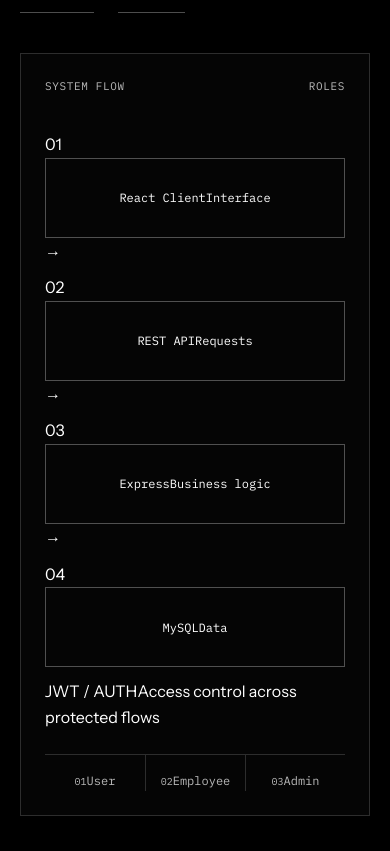
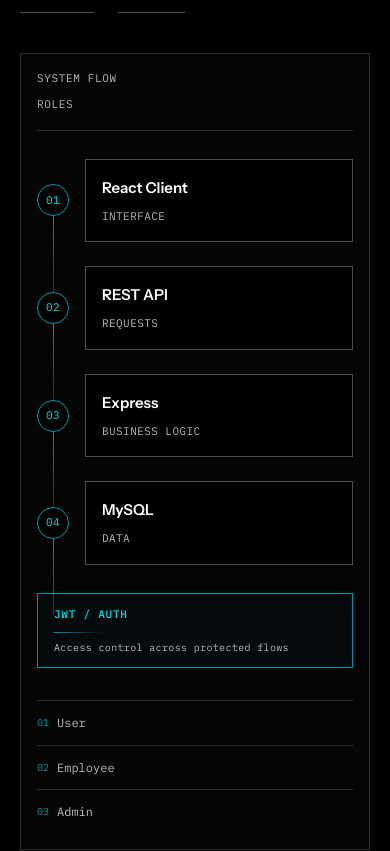
Before and after one commit to emma-dasilva-dev/emma-dasilva-portfolio, a Next.js app: page /en in a window 390 px wide. Shown: the part 1600-2451 px from the top of the page. Built offline with nearby package versions, Linux system fonts and the light colour scheme.

Commit message:
style: refine STAY system flow and mobile layout

```diff
--- a/src/components/sections/Work.module.css
+++ b/src/components/sections/Work.module.css
@@ -16,7 +16,11 @@
 .evidenceHeader,
 .calloutLabel,
 .techList,
-.roles {
+.roles,
+.stageMarker,
+.nodeDetail,
+.authLabel,
+.authDetail {
   font-family: var(--font-mono);
 }
 
@@ -168,11 +172,12 @@
   position: relative;
   display: flex;
   flex-direction: column;
-  justify-content: space-between;
-  min-height: 28rem;
+  min-height: 29rem;
   padding: var(--space-6);
   border: var(--border-width) solid var(--color-border);
-  background: rgb(255 255 255 / 0.018);
+  background:
+    linear-gradient(rgb(255 255 255 / 0.018), rgb(255 255 255 / 0.018)),
+    linear-gradient(90deg, transparent 24.8%, rgb(255 255 255 / 0.035) 25%, transparent 25.2%, transparent 49.8%, rgb(255 255 255 / 0.035) 50%, transparent 50.2%, transparent 74.8%, rgb(255 255 255 / 0.035) 75%, transparent 75.2%);
   transition: border-color var(--motion-standard) var(--ease-standard);
 }
 
@@ -193,82 +198,147 @@
 .architecture {
   position: relative;
   display: grid;
-  grid-template-columns: minmax(8rem, 1fr) auto minmax(8rem, 1fr);
-  grid-template-areas:
-    "react arrow1 api"
-    ". . ."
-    "express arrow2 mysql";
-  gap: var(--space-6);
+  grid-template-columns: repeat(4, minmax(0, 1fr));
+  gap: var(--space-3);
   align-items: center;
+  flex: 1;
   margin-block: var(--space-8);
+  padding-block: var(--space-8);
 }
 
-.systemNode,
-.authNode {
+.flowRail {
+  position: absolute;
+  left: 8%;
+  right: 8%;
+  top: 50%;
+  height: 1px;
+  background: linear-gradient(90deg, var(--color-accent-secondary), var(--color-accent));
+  opacity: 0.75;
+}
+
+.flowStage {
+  position: relative;
+  z-index: 1;
+  display: grid;
+  grid-template-rows: auto auto;
+  gap: var(--space-3);
+  justify-items: center;
+}
+
+.stageMarker {
+  display: grid;
+  place-items: center;
+  width: 2rem;
+  height: 2rem;
+  color: var(--color-accent);
+  border: 1px solid var(--color-accent-secondary);
+  border-radius: 50%;
+  background: var(--color-background);
+  font-size: 0.6875rem;
+  letter-spacing: 0.04em;
+}
+
+.systemNode {
   display: flex;
-  align-items: center;
+  flex-direction: column;
   justify-content: center;
-  min-height: 5rem;
+  min-height: 6.5rem;
+  width: 100%;
   padding: var(--space-4);
   border: var(--border-width) solid var(--color-border-strong);
-  font-family: var(--font-mono);
-  font-size: 0.75rem;
-  text-align: center;
+  background: rgb(0 0 0 / 0.78);
+  backdrop-filter: blur(2px);
+  transition:
+    border-color var(--motion-standard) var(--ease-standard),
+    transform var(--motion-standard) var(--ease-standard);
 }
 
-.systemNode:nth-of-type(1) {
-  grid-area: react;
+.flowStage:hover .systemNode {
+  border-color: var(--color-accent-secondary);
+  transform: translateY(-2px);
 }
 
-.systemNode:nth-of-type(2) {
-  grid-area: api;
+.nodeLabel {
+  color: var(--color-text);
+  font-size: 0.9375rem;
+  font-weight: 600;
 }
 
-.systemNode:nth-of-type(3) {
-  grid-area: express;
+.nodeDetail {
+  margin-top: var(--space-2);
+  color: var(--color-text-muted);
+  font-size: 0.6875rem;
+  letter-spacing: 0.04em;
+  text-transform: uppercase;
 }
 
-.systemNode:nth-of-type(4) {
-  grid-area: mysql;
+.flowConnector {
+  position: absolute;
+  top: 50%;
+  right: calc(var(--space-3) * -1);
+  z-index: 2;
+  display: grid;
+  place-items: center;
+  width: 1.5rem;
+  height: 1.5rem;
+  color: var(--color-accent);
+  background: var(--color-background);
+  font-family: var(--font-mono);
+  transform: translate(50%, -50%);
 }
 
-.flowArrow {
-  color: var(--color-accent);
-  font-family: var(--font-mono);
-  font-size: 1.125rem;
-  transform: rotate(-90deg);
+.authLayer {
+  grid-column: 1 / -1;
+  display: grid;
+  grid-template-columns: auto minmax(3rem, 1fr) auto;
+  gap: var(--space-3);
+  align-items: center;
+  margin-top: var(--space-6);
+  padding: var(--space-3) var(--space-4);
+  border: 1px solid var(--color-accent-secondary);
+  background: rgb(0 149 166 / 0.045);
 }
 
-.flowArrow:nth-of-type(1) {
-  grid-area: arrow1;
+.authLabel {
+  color: var(--color-accent);
+  font-size: 0.6875rem;
+  font-weight: 500;
+  letter-spacing: 0.07em;
 }
 
-.flowArrow:nth-of-type(2) {
-  grid-area: arrow2;
+.authLine {
+  height: 1px;
+  background: linear-gradient(90deg, var(--color-accent-secondary), transparent);
 }
 
-.authNode {
-  position: absolute;
-  inset: 50% auto auto 50%;
-  min-height: auto;
-  padding: var(--space-2) var(--space-3);
-  color: var(--color-accent);
-  border-color: var(--color-accent-secondary);
-  background: var(--color-background);
-  transform: translate(-50%, -50%);
+.authDetail {
+  color: var(--color-text-muted);
+  font-size: 0.625rem;
+  letter-spacing: 0.035em;
+  text-align: right;
 }
 
 .roles {
   display: grid;
   grid-template-columns: repeat(3, 1fr);
+  margin-top: auto;
   border-top: var(--border-width) solid var(--color-border);
 }
 
 .roles span {
+  display: flex;
+  align-items: center;
+  justify-content: center;
+  gap: var(--space-2);
   padding-top: var(--space-4);
   color: var(--color-text-muted);
   font-size: 0.75rem;
-  text-align: center;
+}
+
+.roles small {
+  color: var(--color-accent-secondary);
+  font: inherit;
+  font-size: 0.625rem;
 }
 
 .roles span + span {
@@ -298,26 +368,20 @@
 
   .stayEvidence {
     grid-column: 5 / -1;
-    min-height: 24rem;
+    min-height: 26rem;
   }
 
   .architecture {
-    grid-template-columns: 1fr;
-    grid-template-areas:
-      "react"
-      "api"
-      "express"
-      "mysql";
-    gap: var(--space-3);
+    grid-template-columns: repeat(2, minmax(0, 1fr));
   }
 
-  .flowArrow {
+  .flowRail,
+  .flowConnector {
     display: none;
   }
 
-  .authNode {
-    inset: 50% 0 auto auto;
-    transform: translateY(-50%);
+  .authLayer {
+    grid-column: 1 / -1;
   }
 }
 
@@ -338,18 +402,120 @@
     padding-block: var(--space-12);
   }
 
+  .projectCopy {
+    width: 100%;
+  }
+
   .stayEvidence {
     min-height: auto;
+    width: 100%;
+    padding: var(--space-4);
+    background: rgb(255 255 255 / 0.018);
+  }
+
+  .evidenceHeader {
+    padding-bottom: var(--space-4);
+    border-bottom: 1px solid var(--color-border);
   }
 
   .architecture {
-    margin-block: var(--space-6);
+    grid-template-columns: 1fr;
+    gap: 0;
+    margin-block: var(--space-4);
+    padding: 0;
+  }
+
+  .flowStage {
+    grid-template-columns: auto minmax(0, 1fr);
+    grid-template-rows: auto;
+    gap: var(--space-4);
+    align-items: stretch;
+    justify-items: stretch;
+    padding-block: var(--space-3);
+  }
+
+  .stageMarker {
+    align-self: center;
+  }
+
+  .systemNode {
+    min-height: auto;
+    padding: var(--space-4);
+  }
+
+  .flowStage:not(:last-of-type)::after {
+    content: "";
+    position: absolute;
+    left: 1rem;
+    top: calc(50% + 1rem);
+    bottom: calc(-50% + 1rem);
+    width: 1px;
+    background: linear-gradient(var(--color-accent-secondary), var(--color-border));
+  }
+
+  .flowStage:hover .systemNode {
+    transform: none;
+  }
+
+  .authLayer {
+    grid-template-columns: 1fr;
+    gap: var(--space-2);
+    margin-top: var(--space-4);
+  }
+
+  .authLine {
+    width: 3rem;
+  }
+
+  .authDetail {
+    text-align: left;
+    line-height: 1.45;
+  }
+
+  .roles {
+    grid-template-columns: 1fr;
+    margin-top: var(--space-4);
+  }
+
+  .roles span {
+    justify-content: flex-start;
+    min-height: 44px;
+    padding: var(--space-3) 0;
+  }
+
+  .roles span + span {
+    border-top: 1px solid var(--color-border);
+    border-left: 0;
+  }
+
+  .actions {
+    width: 100%;
+  }
+
+  .actions a {
+    min-height: 44px;
+  }
+}
+
+@media (max-width: 29.9375rem) {
+  .sectionTitle {
+    max-width: 12ch;
+  }
+
+  .evidenceHeader {
+    flex-direction: column;
+    gap: var(--space-2);
+  }
+
+  .techList {
+    gap: var(--space-2);
   }
 }
 
 @media (prefers-reduced-motion: reduce) {
   .actions a,
-  .stayEvidence {
+  .stayEvidence,
+  .systemNode {
     transition: none;
   }
 }
```
